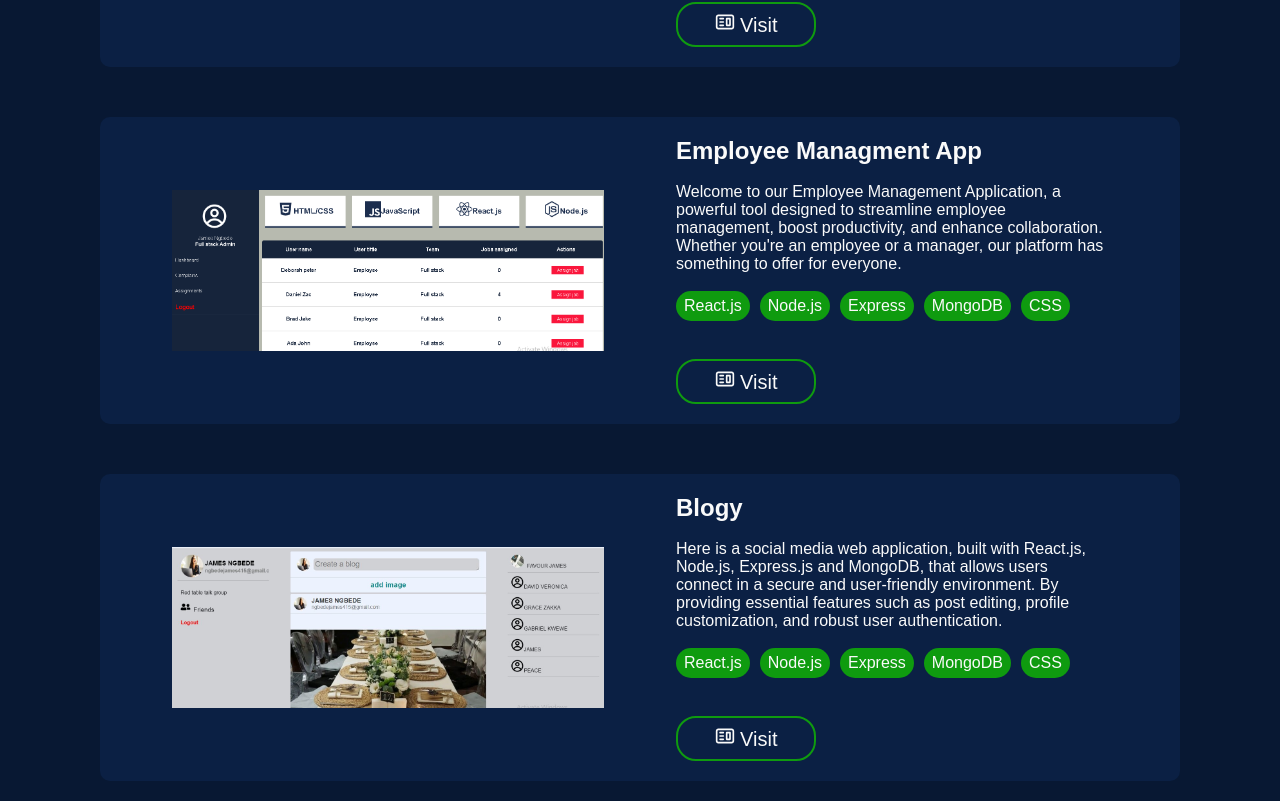
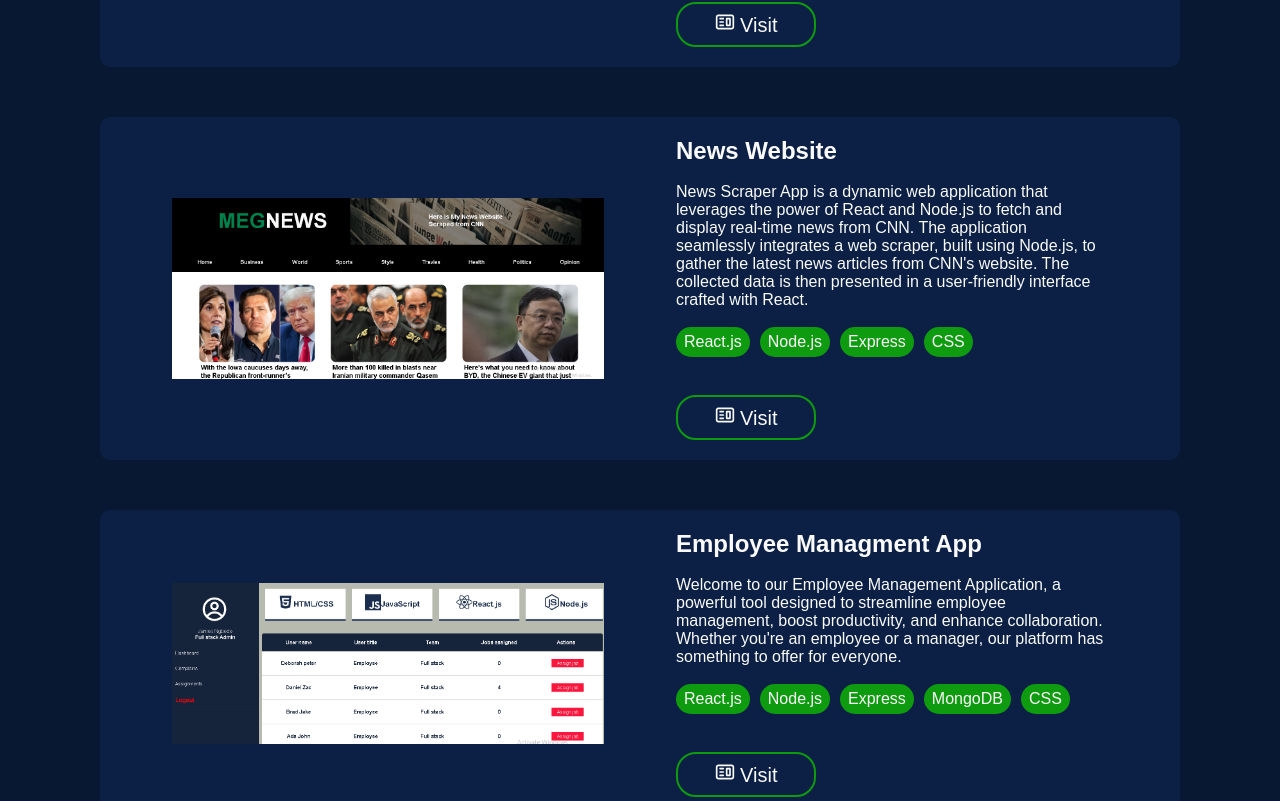
Before and after one commit to Blaspace/Portfolio, a React (Create React App) app: page / in a window 1280 px wide. Shown: the part 2159-2960 px from the top of the page. Built offline with nearby package versions, Linux system fonts and the light colour scheme.

Commit message:
hello world

```diff
--- a/src/component/SecondSection.js
+++ b/src/component/SecondSection.js
@@ -6,6 +6,7 @@ import blogy from "../public/blogApp.jpg";
 import webc from "../public/webc.PNG";
 import color from "../public/color.PNG";
 import admin from "../public/admin.PNG";
+import news from "../public/news.PNG";
 
 function SecondSection() {
   const fullStackProjects = [
@@ -17,6 +18,14 @@ function SecondSection() {
         "YouFeat is a dynamic and engaging online platform designed to host talent competitions, providing a stage for individuals to showcase their unique abilities. Developed using ReactJS for the front end, NodeJS and ExpressJS for the backend, and MongoDB for data storage, this project seamlessly integrates technology and creativity to create an immersive user experience.",
       skills: ["React.js", "Node.js", "Express", "MongoDB", "CSS"],
       img: youfeat,
+    },
+    {
+      name: "News Website",
+      url: "https://newsweb-i8wp.onrender.com",
+      about:
+        "News Scraper App is a dynamic web application that leverages the power of React and Node.js to fetch and display real-time news from CNN. The application seamlessly integrates a web scraper, built using Node.js, to gather the latest news articles from CNN's website. The collected data is then presented in a user-friendly interface crafted with React.",
+      skills: ["React.js", "Node.js", "Express", "CSS"],
+      img: news,
     },
     {
       name: "Employee Managment App",
@@ -52,6 +61,7 @@ function SecondSection() {
       skills: ["React.js", "CSS"],
       img: webc,
     },
+
     {
       name: "Landing Page",
       url: "https://colorweb.onrender.com",
```
Also changed, not shown: src/public/news.PNG (added).
